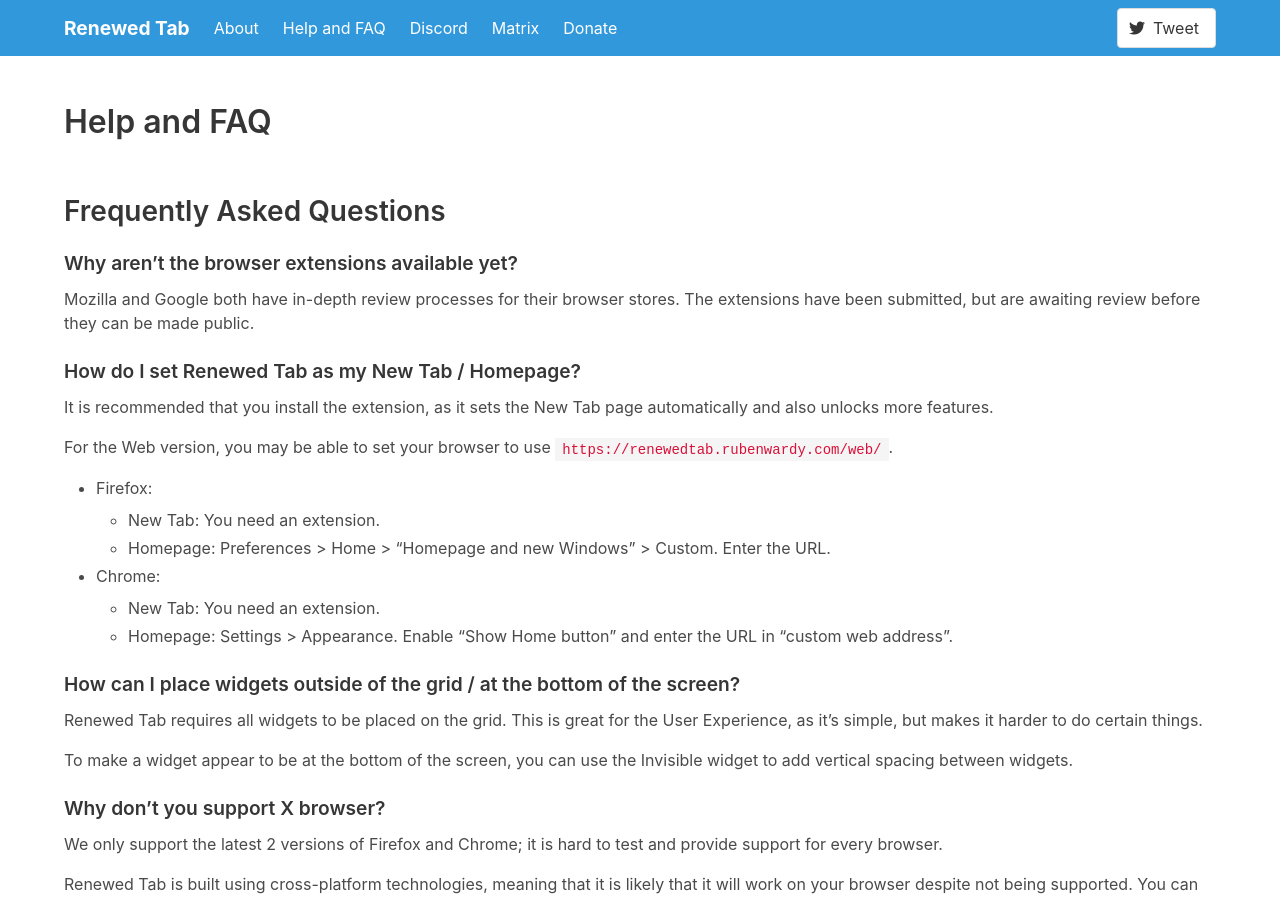
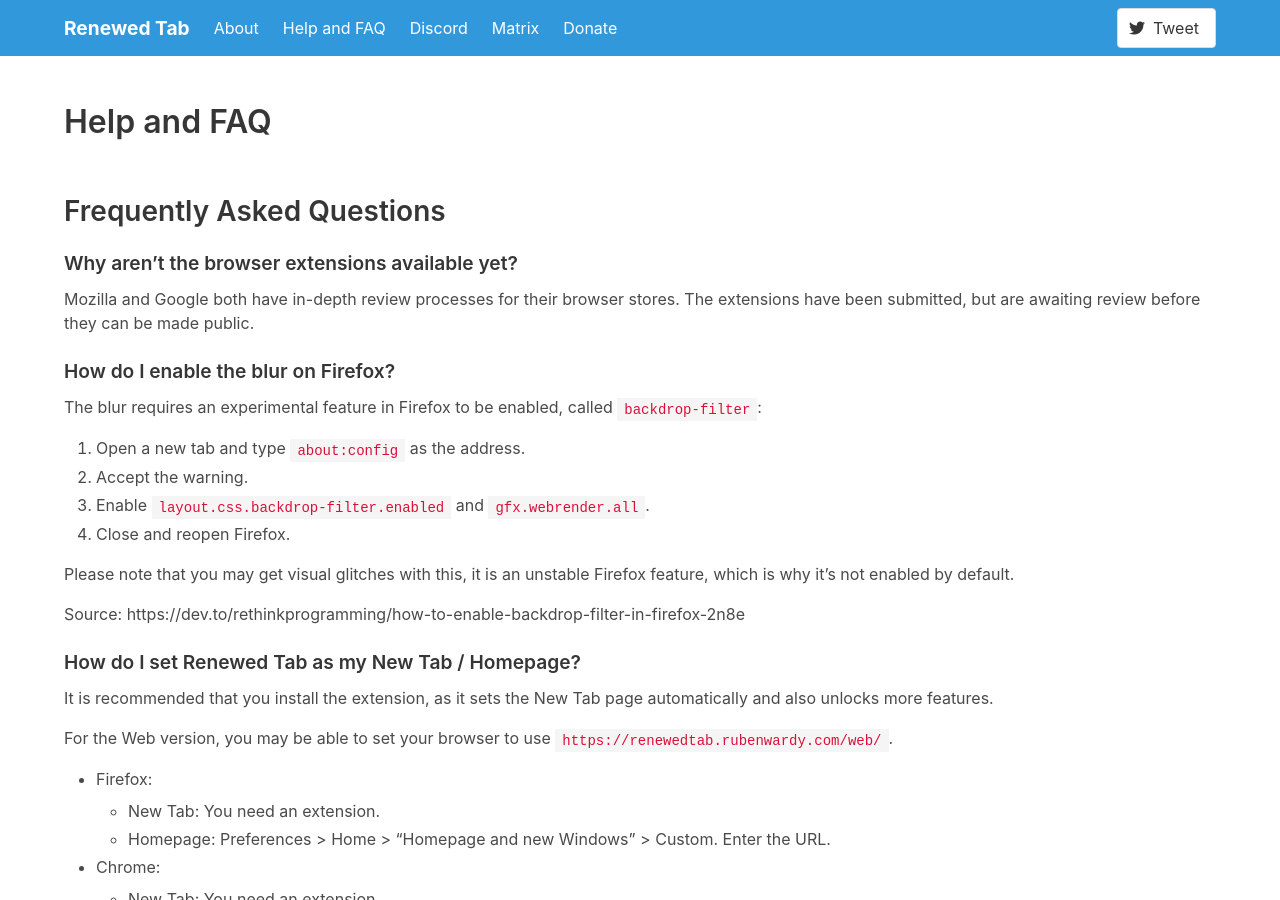
Before and after one commit to rubenwardy/renewedtab_website, a Jekyll site: the page built from help.md, in a window 1280 px wide and 900 px high. Built offline with Jekyll 4.4.1, drawn with Linux system fonts in a browser that asks for light colours.

Commit message:
FAQ: Add info about backdrop-filter

```diff
--- a/help.md
+++ b/help.md
@@ -12,6 +12,21 @@
 Mozilla and Google both have in-depth review processes for their browser stores.
 The extensions have been submitted, but are awaiting review before they can be
 made public.
+
+### How do I enable the blur on Firefox?
+
+The blur requires an experimental feature in Firefox to be enabled, called
+`backdrop-filter`:
+
+1. Open a new tab and type `about:config` as the address.
+2. Accept the warning.
+3. Enable `layout.css.backdrop-filter.enabled` and `gfx.webrender.all`.
+4. Close and reopen Firefox.
+
+Please note that you may get visual glitches with this, it is an unstable
+Firefox feature, which is why it's not enabled by default.
+
+Source: https://dev.to/rethinkprogramming/how-to-enable-backdrop-filter-in-firefox-2n8e
 
 ### How do I set Renewed Tab as my New Tab / Homepage?
 
```
